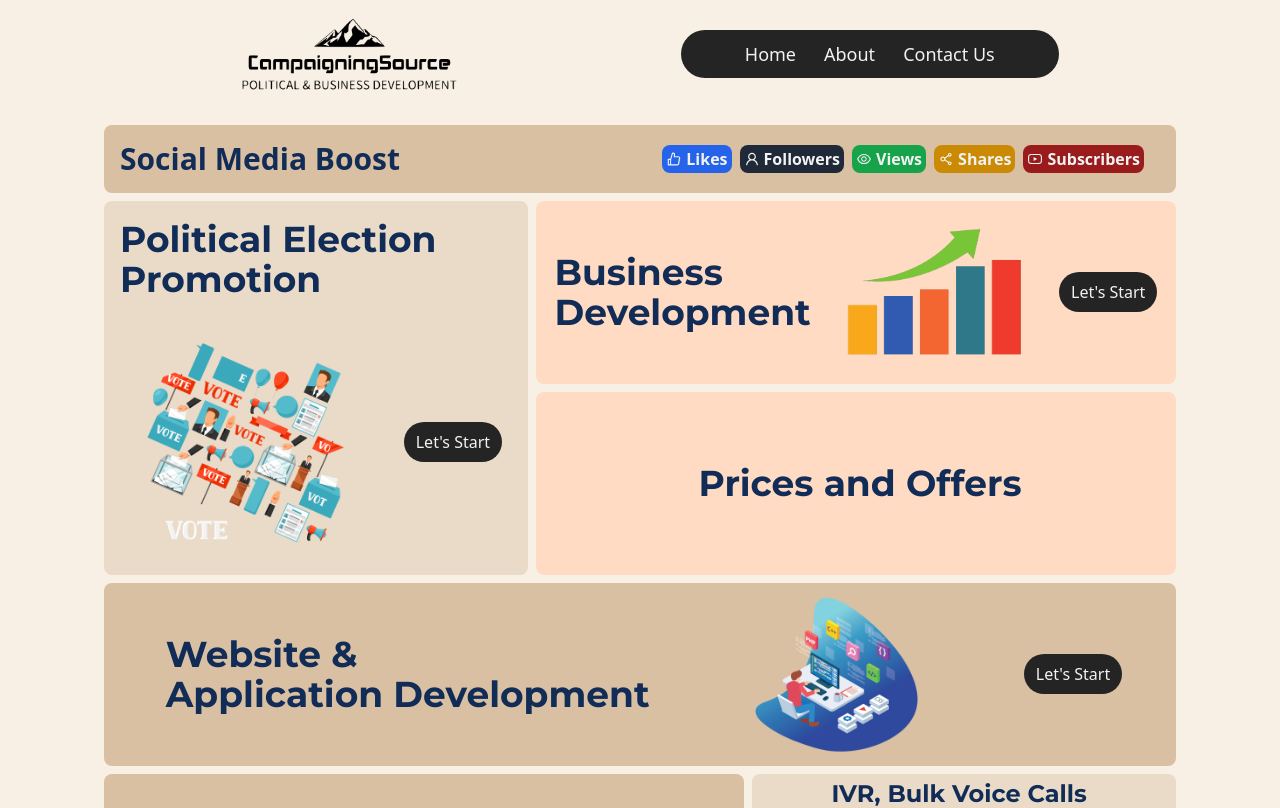
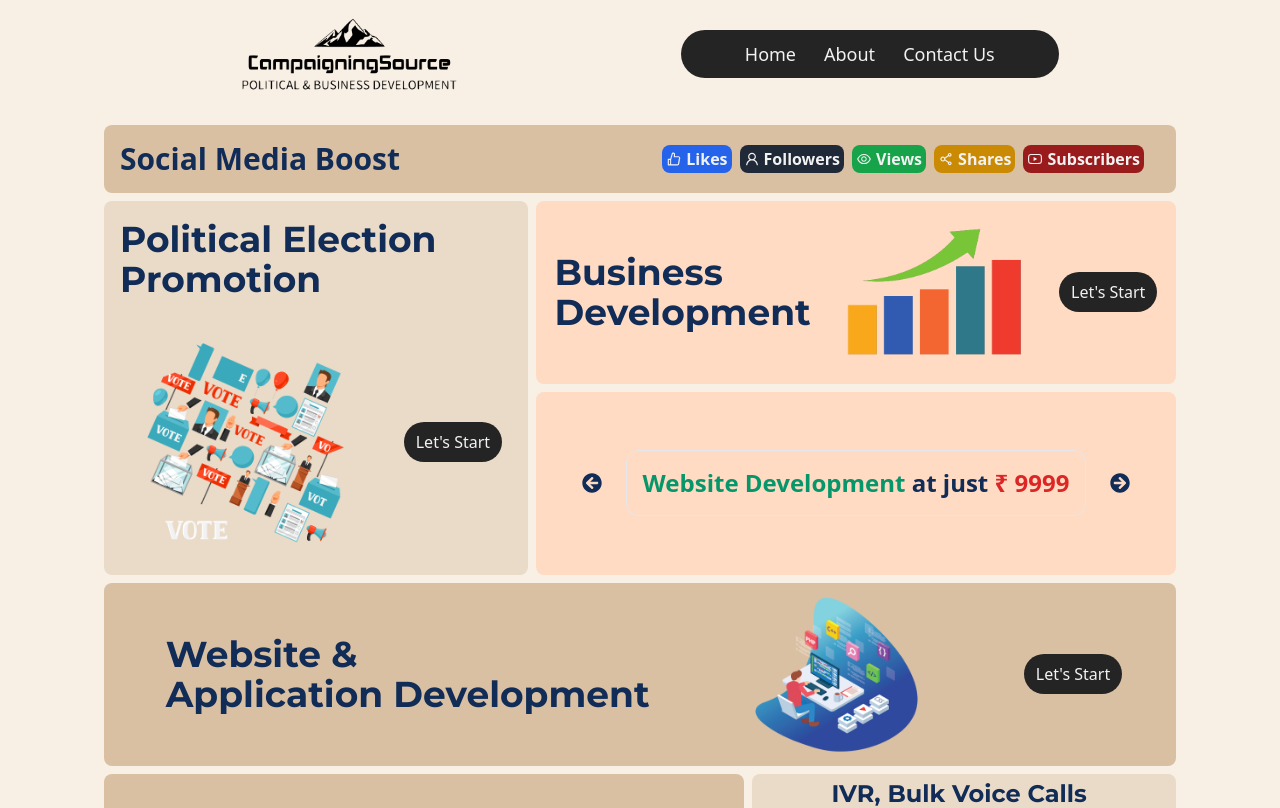
Before and after one commit to prnvtripathi/campaigning-source, a Next.js app: page / in a window 1280 px wide. Shown: the top 808 px of the page. Built offline with nearby package versions, Linux system fonts and the light colour scheme.

Commit message:
update: offer carousel

```diff
--- a/components/Carousel.jsx
+++ b/components/Carousel.jsx
@@ -1,5 +1,6 @@
 import { useEffect, useState } from "react";
 import { FaArrowCircleRight, FaArrowCircleLeft } from "react-icons/fa";
+import Image from "next/image";
 import election1 from "@/assets/election/election1.png";
 import election2 from "@/assets/election/election2.png";
 import election3 from "@/assets/election/election3.png";
@@ -11,7 +12,6 @@ import election8 from "@/assets/election/election8.png";
 import election9 from "@/assets/election/election9.png";
 import election10 from "@/assets/election/election10.png";
 import election11 from "@/assets/election/election11.png";
-import Image from "next/image";
 
 const testimonials = [
     {
--- a/components/Hero.jsx
+++ b/components/Hero.jsx
@@ -7,6 +7,7 @@ import social from "@/assets/social.png"
 import Image from 'next/image'
 import { Montserrat } from 'next/font/google'
 import Link from 'next/link'
+import Offer from './Offer'
 
 const montserrat = Montserrat({
     subsets: ['latin'],
@@ -35,9 +36,8 @@ const Hero = () => {
                         </div>
                     </Link>
                 </div>
-                <div className="md:col-span-3 p-1 flex flex-wrap justify-around items-center bg-[#FFDBC3] md:text-4xl font-bold rounded-lg">
-                    <span className={montserrat.className}><h2 className="ml-2">Prices and Offers</h2></span>
-
+                <div className="md:col-span-3 p-1 flex flex-wrap justify-around items-center bg-[#FFDBC3] md:text-xl font-bold rounded-lg">
+                    <Offer />
                 </div>
                 <div className="md:col-span-5 p-1 flex flex-wrap justify-around items-center bg-[#DAC0A3] md:text-4xl font-bold rounded-lg">
                     <span className={montserrat.className}><h2 className="ml-2">Website &<br />Application Development</h2></span>
--- /dev/null
+++ b/components/Offer.jsx
@@ -0,0 +1,66 @@
+import { useState, useEffect } from "react";
+import { FaArrowCircleLeft, FaArrowCircleRight } from "react-icons/fa";
+
+const offersList = [
+    {
+        id: 1,
+        title: "Get Graphics Designing for your Business",
+        price: "₹ 599",
+    },
+    {
+        id: 2,
+        title: "Website Development",
+        price: "₹ 9999",
+    },
+    {
+        id: 3,
+        title: "Get your Business on Google",
+        price: "₹ 999",
+    },
+    {
+        id: 4,
+        title: "Get your Business on Facebook",
+        price: "₹ 999",
+    },
+]
+
+const OfferBox = ({ offer }) => (
+    <div className="bg-transparent p-4 rounded-xl duration-300 hover:scale-105 md:m-6 m-2 border hover:bg-gradient-to-r from-violet-200 to-pink-200">
+        <h1 className="text-2xl font-bold"><span className="text-emerald-600">{offer.title}</span> at just <span className="text-red-600">{offer.price}</span></h1>
+    </div>
+);
+
+const Offer = () => {
+
+    const [current, setCurrent] = useState(0);
+
+    useEffect(() => {
+        const interval = setInterval(() => {
+            setCurrent(prev => (prev + 1) % offersList.length);
+        }, 3000);
+
+        return () => clearInterval(interval);
+    }, []);
+
+    const goToPrev = () => {
+        setCurrent(prev => (prev - 1 + offersList.length) % offersList.length);
+    }
+
+    const goToNext = () => {
+        setCurrent(prev => (prev + 1) % offersList.length);
+    }
+
+    return (
+        <div>
+            <div className="flex justify-between items-center">
+                <button onClick={goToPrev}><FaArrowCircleLeft /></button>
+                <div className="flex items-center">
+                    <OfferBox key={offersList[current].id} offer={offersList[current]} />
+                </div>
+                <button onClick={goToNext}><FaArrowCircleRight /></button>
+            </div>
+        </div>
+    )
+}
+
+export default Offer;
```
